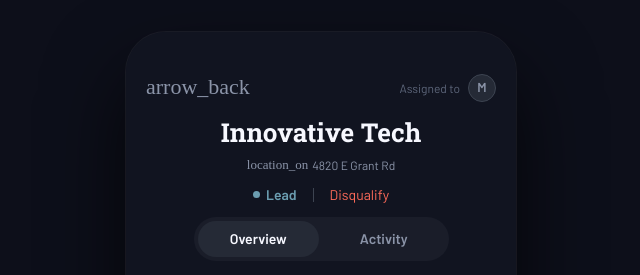
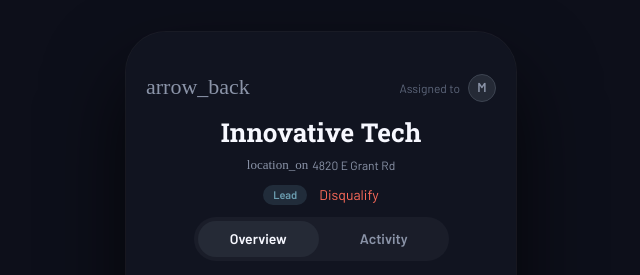
Before and after one commit to hearsayrock/halosight-prototype, a Next.js app in the folder app/: page /relationships/innovative-tech-tucson in a window 1280 px wide. Shown: the top 275 px of the page, without its empty margins (319-959 px from the left). Built offline with nearby package versions, Linux system fonts and the light colour scheme; a web font is replaced by a local one.

Commit message:
Match Lead badge on detail page to card style, drop divider
Replaces dot + text with the same teal pill badge used on list cards.
Removes the vertical divider line between Lead and Disqualify.

Co-Authored-By: Claude Sonnet 4.6 <noreply@anthropic.com>

```diff
--- a/app/app/(mobile)/relationships/[id]/page.tsx
+++ b/app/app/(mobile)/relationships/[id]/page.tsx
@@ -335,19 +335,15 @@ function AccountDetailPageContent({ params }: { params: Promise<{ id: string }>
           </div>
         )}
 
-        {/* Lead status + disqualify — prospects only, side by side */}
+        {/* Lead badge + disqualify — prospects only */}
         {account.halosightType === "prospect" && !justCreated && (
-          <div className="flex items-center justify-center gap-4 mb-3">
-            <div className="flex items-center gap-1.5">
-              <div
-                className="rounded-full flex-shrink-0"
-                style={{ width: 7, height: 7, background: "var(--color-brand-teal)" }}
-              />
-              <span className="text-sm font-semibold" style={{ color: "var(--color-brand-teal)" }}>
-                Lead
-              </span>
-            </div>
-            <div style={{ width: 1, height: 14, background: "var(--color-dark-tertiary)", flexShrink: 0 }} />
+          <div className="flex items-center justify-center gap-3 mb-3">
+            <span
+              className="text-[11px] font-semibold px-2.5 py-0.5 rounded-full whitespace-nowrap"
+              style={{ background: "rgba(107, 157, 176, 0.18)", color: "var(--color-brand-teal)" }}
+            >
+              Lead
+            </span>
             <button
               onClick={handleDisqualify}
               className="text-sm active:opacity-60 transition-opacity"
```
